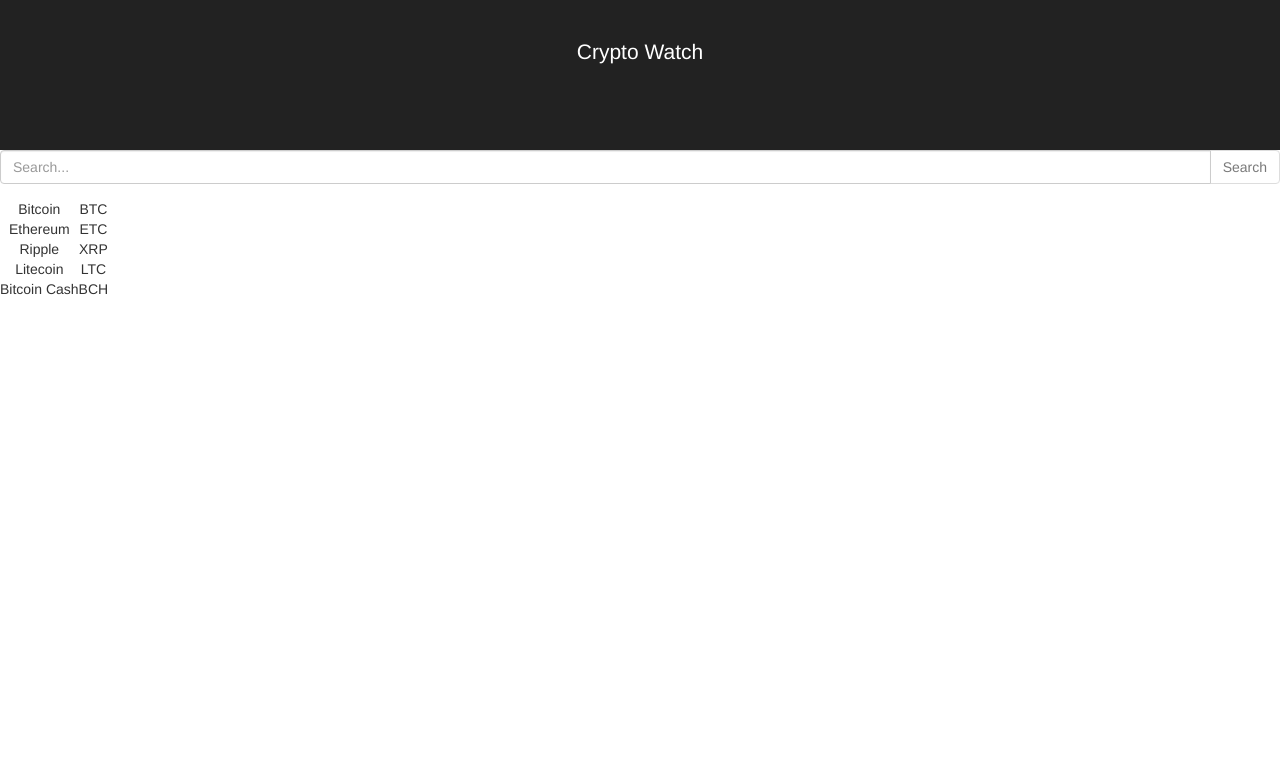
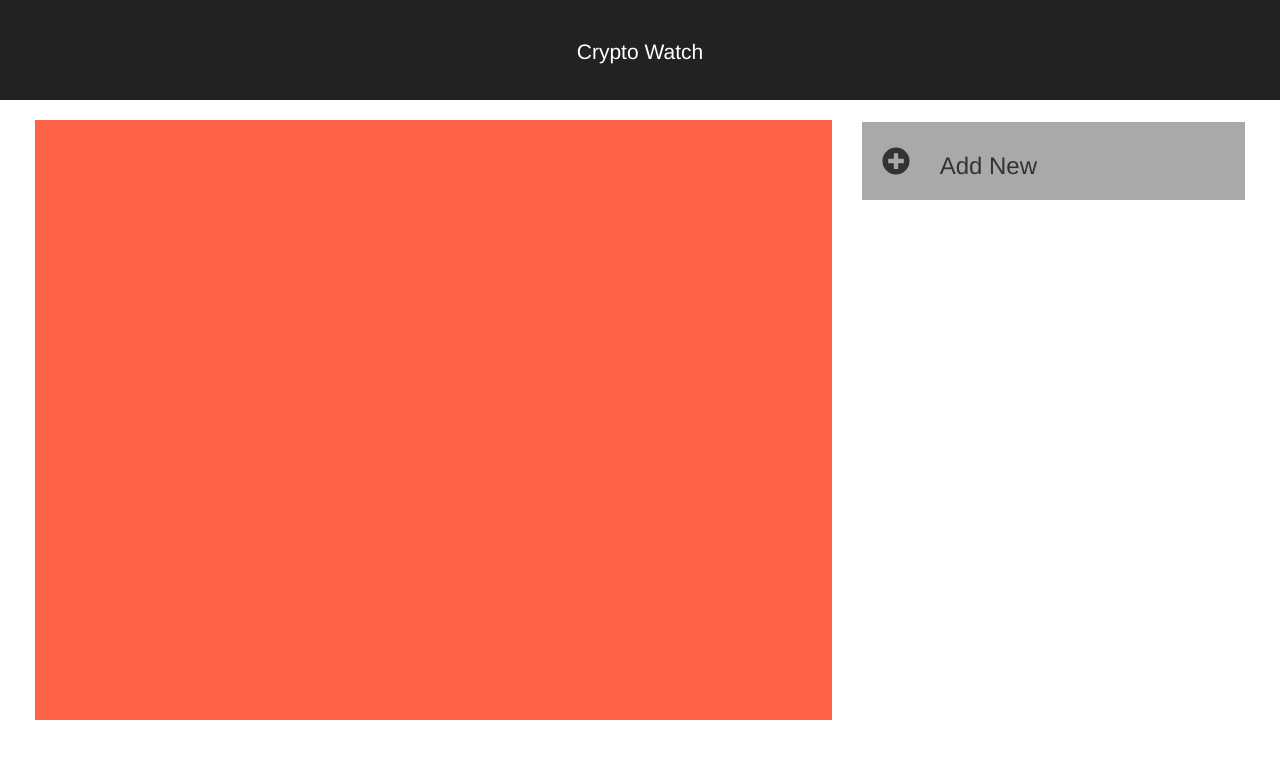
Before and after one commit to itsbritt/crypto-watch, a React (Create React App) app: page / in a window 1280 px wide. Shown: the top 758 px of the page. Built offline with nearby package versions, Linux system fonts and the light colour scheme.

Commit message:
add selectable coin functionality

```diff
--- a/src/App.css
+++ b/src/App.css
@@ -9,7 +9,7 @@
 
 .App-header {
   background-color: #222;
-  height: 150px;
+  height: 100px;
   padding: 20px;
   color: white;
 }
--- a/src/App.js
+++ b/src/App.js
@@ -1,19 +1,75 @@
 import React, { Component } from 'react';
 import SearchTable from './components/SearchTable';
+import SelectedCoins from './components/SelectedCoins';
+// import axios from 'axios';
+
+// import { library } from '@fortawesome/fontawesome-svg-core';
+// import { FontAwesomeIcon } from '@fortawesome/react-fontawesome';
+// import { faStroopwafel } from '@fortawesome/free-solid-svg-icons';
 // import logo from './logo.svg'; // add new logo
 import './App.css';
 
 class App extends Component {
+
+    constructor(props) {
+        super(props);
+
+        this.state = {
+            selectedCoins: [],
+            openSearchTable: false
+        };
+    }
+
+    getCoin = (coinSymbol) => {
+        const ticker = coinSymbol.trim().toUpperCase(),
+            dummyData = {
+                symbol: ticker
+            };
+
+        this.setState({
+            selectedCoins: this.state.selectedCoins.concat(dummyData),
+            openSearchTable: false
+        });
+
+        // this.setState({selectedCoins: this.state.selectedCoins.push(ticker)});
+
+
+        // set loading animation
+        //generate web socket connection
+        // should already have checked if we can add another coin
+        // axios.get(`https://rest.coinapi.io/v1/exchangerate/${ticker}/USD`, {
+        // headers: {'X-CoinAPI-Key': '40359CB8-D9FD-463C-8537-008C7D755BAA'} // TODO put this in .env file
+        // })
+        // .then(res => {
+        //     // remove loading animation, close search table
+        //     let selectedCoins = this.state.selectedCoins;
+        //     selectedCoins.push()
+        //     this.setState({
+        //         fetchedCoin: res.data,
+        //         selectedCoins: selectedCoins.push(),
+        //         openSearchTable: false;
+        //     });
+        //     console.log('success');
+        // },
+        // (error) => {
+        //     console.log('That is not a valid ticker symbol, you idiot.');
+        //     this.setState({
+        //         error
+        //     });
+        // });
+    };
+
+    openSearch = () => {
+        this.setState({openSearchTable: true});
+    };
+
   //use this with updated logo
   // <img src={logo} className="App-logo" alt="logo" />
+
     render() {
-    const coins = [
-      {name: 'Bitcoin', symbol: 'BTC'},
-      {name: 'Ethereum', symbol: 'ETC'},
-      {name: 'Ripple', symbol: 'XRP'},
-      {name: 'Litecoin', symbol: 'LTC'},
-      {name: 'Bitcoin Cash', symbol: 'BCH'}
-    ];
+
+        console.log('state in app render', this.state);
+
         return (
             <div className="App">
                 <header className="App-header">
@@ -21,8 +77,17 @@ class App extends Component {
                 <h1 className="App-title">Crypto Watch</h1>
 
                 </header>
-
-        <SearchTable coins={coins}/>
+                <div className="app-body">
+                    <div className="col-md-8">
+                        <div className="graph-placeholder"></div>
+                    </div>
+                    <div className="col-md-4">
+                        <div className="search-table-container">
+                            <SelectedCoins coins={this.state.selectedCoins} openSearch={this.openSearch}/>
+                            { this.state.openSearchTable ? <SearchTable getCoin={this.getCoin} /> : null }
+                        </div>
+                    </div>
+                </div>
 
             </div>
         );
--- a/src/components/FilteredList.js
+++ b/src/components/FilteredList.js
@@ -9,11 +9,11 @@ class FilteredList extends Component {
     this.state = { coins: props.coins };
   }
 
-  componentWillReceiveProps(nextProps) {
-    const filteredText = nextProps.filteredText,
+  componentDidMount() {
+    const filteredText = this.props.filteredText,
           coins = [];
 
-    nextProps.coins.forEach(coin => {
+    this.props.coins.forEach(coin => {
       let coinName = coin.name.toLowerCase(),
           coinSymbol = coin.symbol.toLowerCase();
 
@@ -40,8 +40,7 @@ class FilteredList extends Component {
             coins = this.state.coins;
 
       coins.forEach(coin => {
-        let coinName = coin.name;
-        rows.push(<CoinRow coin={coin} key={coinName} />);
+        rows.push(<CoinRow coin={coin} key={coin.asset_id} />);
       });
 
     return(
--- a/src/components/SearchBar.js
+++ b/src/components/SearchBar.js
@@ -5,23 +5,29 @@ class SearchBar extends Component {
 
     constructor(props) {
         super(props);
+
+        this.state = {
+            inputText: ''
+        };
         this.onUserInput = this.onUserInput.bind(this);
     }
 
     onUserInput(e) {
-    this.props.onTextChange(e.target.value);
+        this.setState({
+            inputText: e.target.value
+        });
     }
 
     render() {
         return(
-      <RB.FormGroup>
+            <RB.FormGroup className="search-form">
                 <RB.InputGroup>
                     <RB.FormControl
                     type="text"
-          placeholder="Search..."
+                    placeholder="Ticker Symbol"
                     onChange={this.onUserInput}/>
                     <RB.InputGroup.Button>
-            <RB.Button disabled={!this.props.enableSelect}>Search</RB.Button>
+                        <RB.Button onClick={() => this.props.getCoin(this.state.inputText)}>Search</RB.Button>
                     </RB.InputGroup.Button>
                 </RB.InputGroup>
             </RB.FormGroup>
--- a/src/components/SearchTable.js
+++ b/src/components/SearchTable.js
@@ -1,48 +1,16 @@
 import React, { Component } from 'react';
 import SearchBar from './SearchBar';
-import FilteredList from './FilteredList';
 
 class SearchTable extends Component {
-  constructor(props) {
-   super(props);
-   this.state = {
-     filteredText: '',
-     enableSelect: false
-   };
 
-   this.onTextChange = this.onTextChange.bind(this);
-   this.enableSelect = this.enableSelect.bind(this);
-   this.disableSelect = this.disableSelect.bind(this);
- }
+    render() {
 
- enableSelect() {
-   const enableSelect = this.state.enableSelect;
-   if (enableSelect) {
-     return;
-   }
-   this.setState({enableSelect: true});
- }
-
- disableSelect() {
-   const enableSelect = this.state.enableSelect;
-   if (!enableSelect) {
-     return;
-   }
-   this.setState({enableSelect: false});
- }
-
- onTextChange(filteredText) {
-   this.setState({ filteredText });
- }
-
-  render() {
-    return (
-      <div>
-        <SearchBar onTextChange={this.onTextChange} filteredText={this.state.filteredText} enableSelect={this.state.enableSelect}/>
-        <FilteredList coins={this.props.coins} filteredText={this.state.filteredText} enableSelect={this.enableSelect} disableSelect={this.disableSelect}/>
-      </div>
-    );
-  }
+        return (
+          <div>
+            <SearchBar getCoin={this.props.getCoin}/>
+          </div>
+        );
+    }
 }
 
 export default SearchTable;
--- /dev/null
+++ b/src/components/SelectedCoin.js
@@ -0,0 +1,29 @@
+import React, { Component } from 'react';
+import { FontAwesomeIcon } from '@fortawesome/react-fontawesome';
+import { faPlusCircle } from '@fortawesome/free-solid-svg-icons'
+import { faMinusCircle } from '@fortawesome/free-solid-svg-icons'
+
+
+class SelectedCoin extends Component {
+
+    render() {
+        if (this.props.icon === 'remove') {
+            return (
+                <div className="selected-coin">
+                    <FontAwesomeIcon icon={faMinusCircle} className="fa-2x"/>
+                    <h2>{this.props.symbol}</h2>
+                </div>
+            );
+        } else {
+            return(
+                <div onClick={this.props.openSearch} className="selected-coin add-coin">
+                    <FontAwesomeIcon icon={faPlusCircle} className="fa-2x" />
+                    <h2>{this.props.symbol}</h2>
+                </div>
+            );
+
+        }
+    }
+}
+
+export default SelectedCoin;
--- /dev/null
+++ b/src/components/SelectedCoins.js
@@ -0,0 +1,29 @@
+import React, { Component } from 'react';
+import SelectedCoin from './SelectedCoin';
+
+class SelectedCoins extends Component {
+
+    render() {
+        let selectedCoins = this.props.coins,
+            selectedCoinComponents,
+            icon = 'remove',
+            key="key";
+
+        selectedCoinComponents = selectedCoins.map(coin => {
+            return <SelectedCoin symbol={coin.symbol} key={coin.name} icon={icon} />
+        });
+
+        if (selectedCoins.length < 3) {
+            selectedCoinComponents.push(<SelectedCoin symbol="Add New" icon='add' key={key} openSearch={this.props.openSearch} />);
+        }
+
+        return (
+            <div className="selected-coin-container">
+                {selectedCoinComponents}
+            </div>
+        );
+    }
+
+}
+
+export default SelectedCoins;
--- a/src/index.css
+++ b/src/index.css
@@ -3,3 +3,53 @@ body {
   padding: 0;
   font-family: sans-serif;
 }
+
+.app-body {
+    height: auto;
+    padding: 20px;
+}
+
+.selected-coin-container {
+    height: auto;
+    display: flex;
+    flex-direction: column;
+    align-items: center;
+    /* background: black; */
+}
+
+.graph-placeholder {
+    background: tomato;
+    height: 600px;
+}
+
+.selected-coin {
+    height: 80px;
+    width: 100%;
+    background: #A9A9A9;
+    display: flex;
+    justify-content: flex-start;
+    align-items: center;
+    padding: 20px;
+    border-top: 2px solid white;
+}
+
+.selected-coin h2 {
+    margin-left: 30px;
+    font-size: 24px;
+}
+
+.selected-coin.add-coin {
+    cursor: pointer;
+}
+
+.search-table-container {
+    background: #A9A9A9;
+    height: auto;
+    width: auto;
+    /* padding: 20px; */
+}
+
+.search-form {
+    padding: 20px;
+    border-top: 2px solid white;
+}
```
Also changed, not shown: package.json (+7 -1 lines), src/server.js (added, +8 -0 lines), 1 other file (tests, documents, lock files or other folders). Lines whose indentation alone changed are shown as unchanged.
